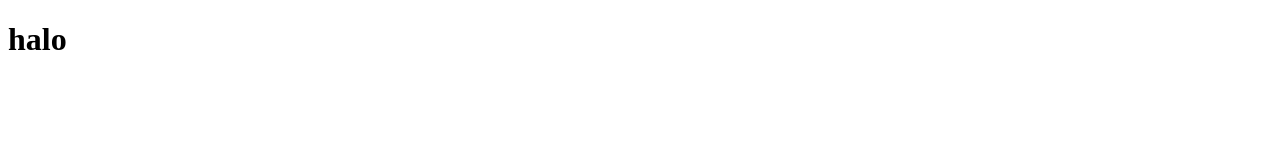
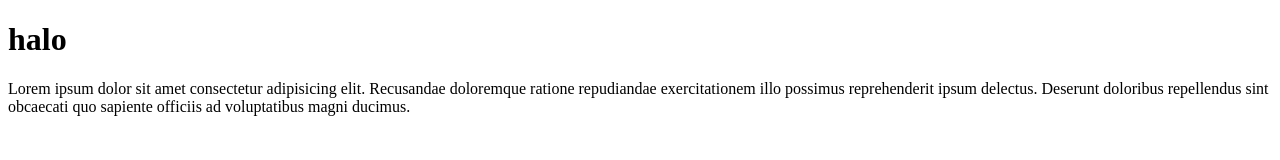
Before and after one commit to upknrjb/git-remote, a plain HTML site: page index.html in a window 1280 px wide. Drawn offline with Linux system fonts and the light colour scheme.

Commit message:
mengubah file index.html

```diff
--- a/index.html
+++ b/index.html
@@ -6,5 +6,6 @@
     </head>
     <body>
         <h1>halo</h1>
+        <p>Lorem ipsum dolor sit amet consectetur adipisicing elit. Recusandae doloremque ratione repudiandae exercitationem illo possimus reprehenderit ipsum delectus. Deserunt doloribus repellendus sint obcaecati quo sapiente officiis ad voluptatibus magni ducimus.</p>
     </body>
 </html>
```
